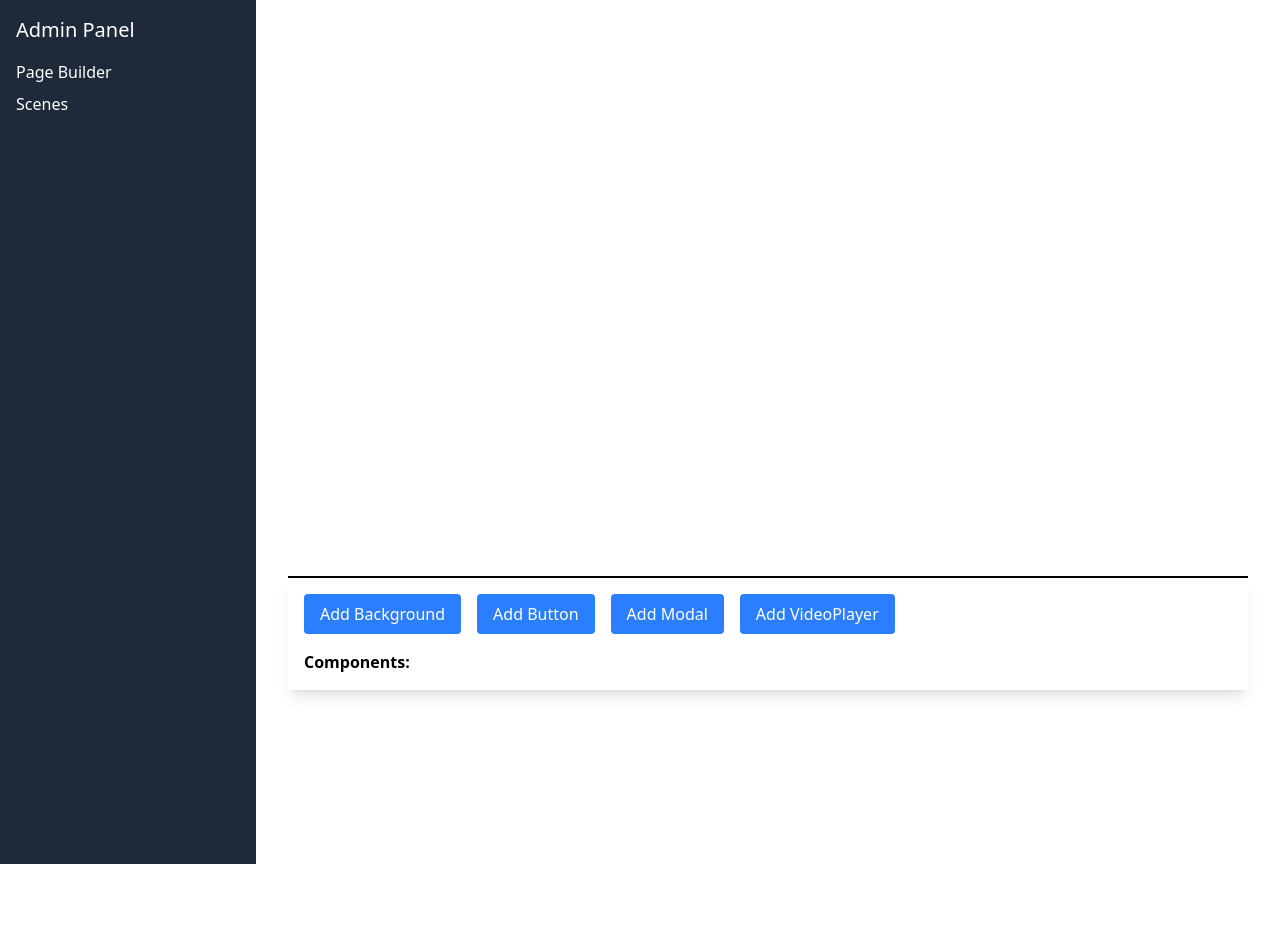
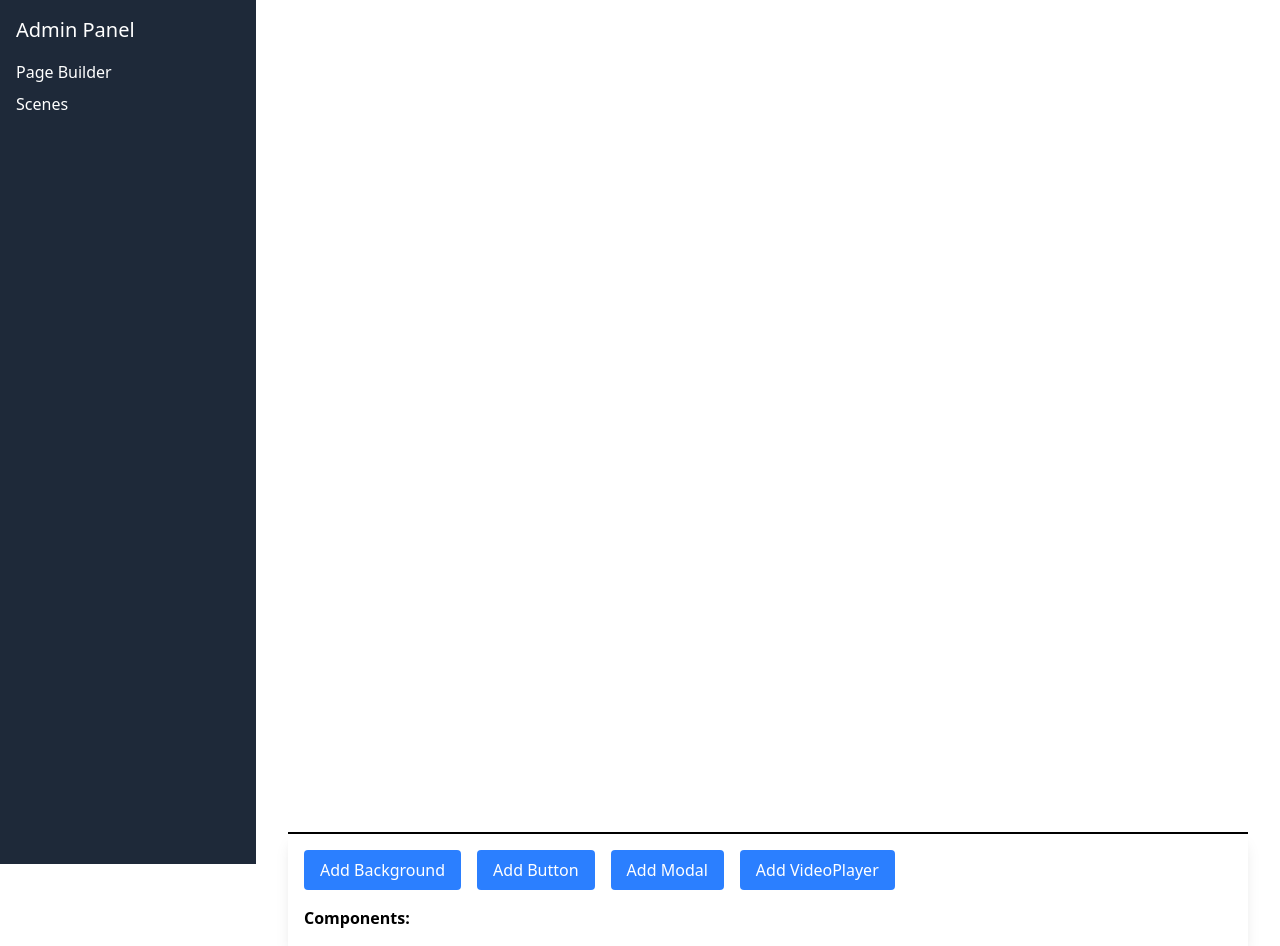
Before and after one commit to Kiri23/carolinaMuseo, a React (Vite) app: page /carolinaMuseo/admin/page-builder in a window 1280 px wide. Before the commit the page ends 864 px from the top, so only its background shows below. Built offline with nearby package versions, Linux system fonts and the light colour scheme.

Commit message:
fix relative path

```diff
--- a/src/components/pages/cuartos/Borinquen/index.jsx
+++ b/src/components/pages/cuartos/Borinquen/index.jsx
@@ -17,7 +17,7 @@ export default function BorinquenPanel() {
 
   return (
     <div className="min-h-screen flex flex-col">
-      <Background imageUrl="/assets/cuartos/1/panel.jpg">
+      <Background imageUrl="/carolinaMuseo/assets/cuartos/1/panel.jpg">
         <Button onClick={handleClickButton1}>Button1</Button>
         <Button onClick={handleClickButton2}>Button2</Button>
 
--- a/src/components/pages/pageBuilder/index.jsx
+++ b/src/components/pages/pageBuilder/index.jsx
@@ -42,7 +42,7 @@ function PageBuilderContent({ variant = "previewTop" }) {
       <div className="flex flex-col h-screen">
         {variant === "previewTop" ? (
           <>
-            <div className="flex-1 overflow-auto">
+            <div className="flex-1">
               <PreviewArea />
             </div>
             <div className="h-64 border-t">
```
